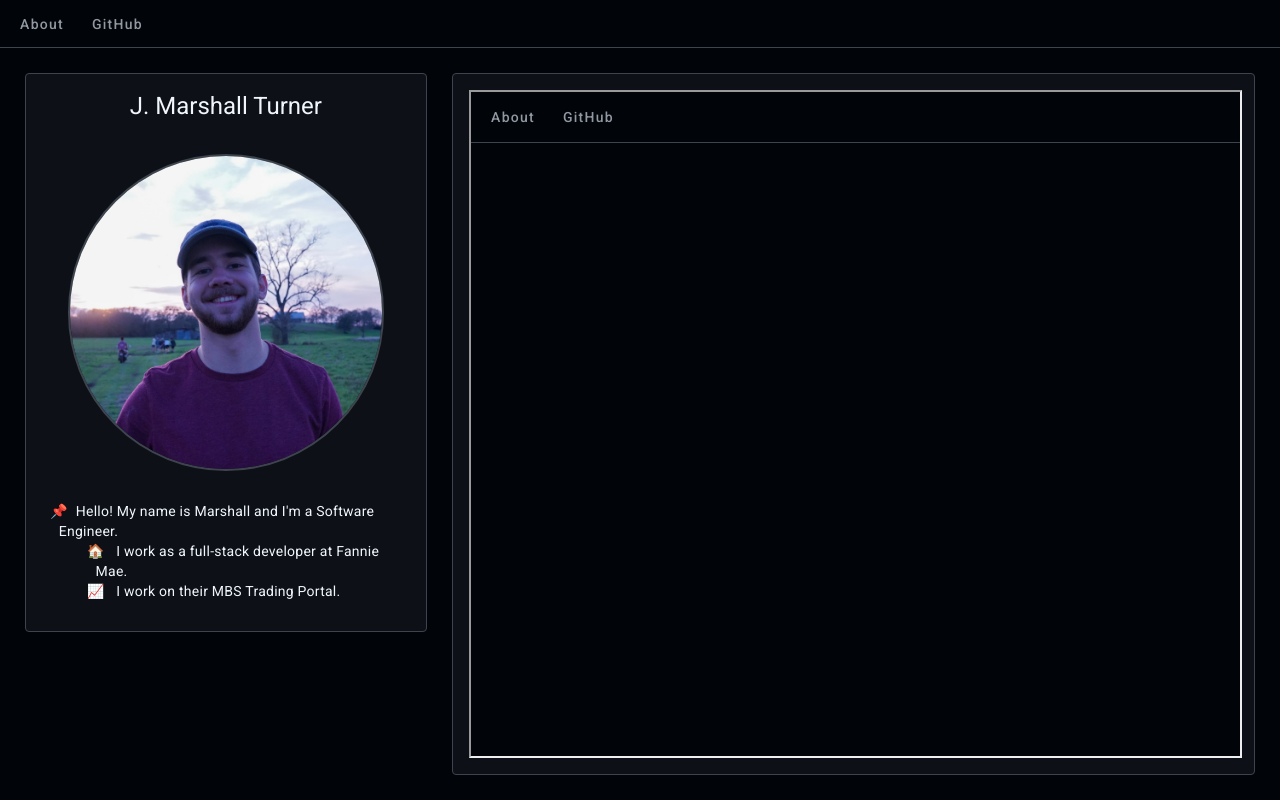
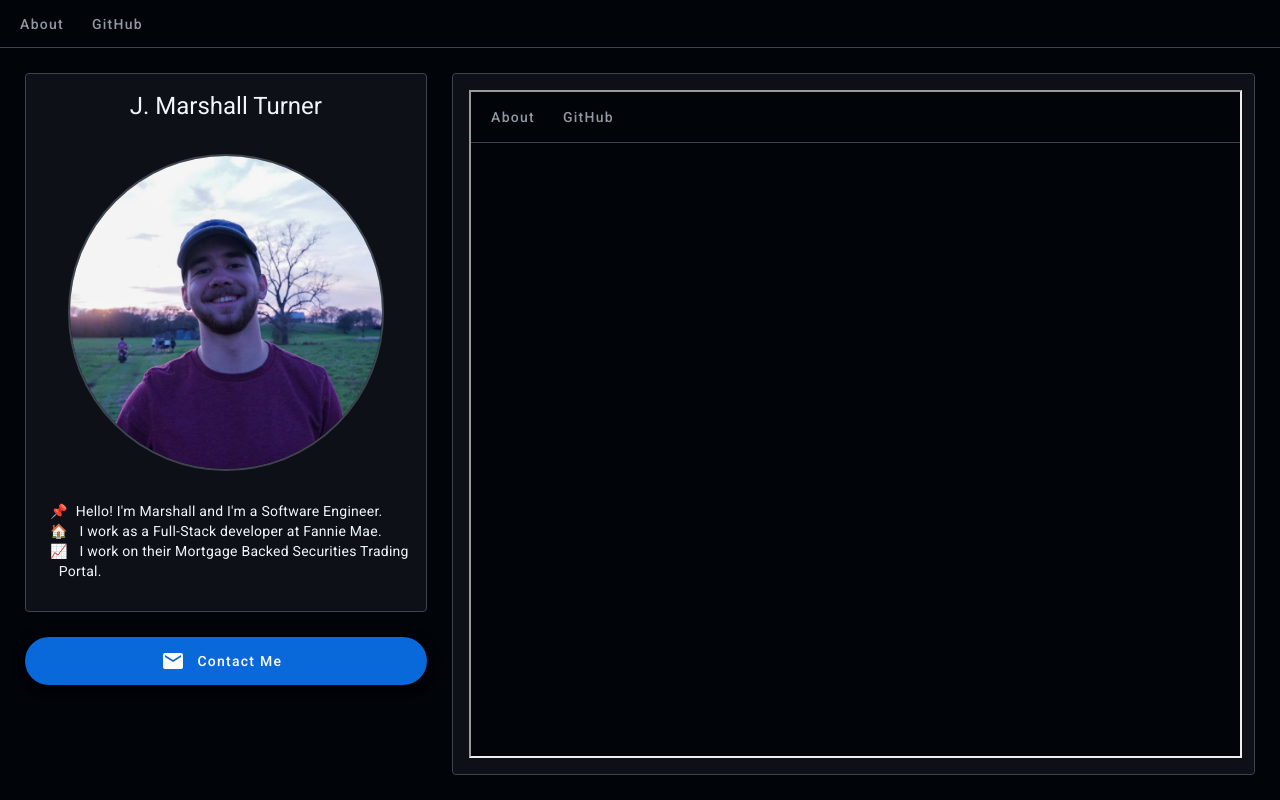
Before and after one commit to Marshall-Artz/jmarshallturner, an Angular app: page /about in a window 1280 px wide. Built offline with nearby package versions, Linux system fonts and the light colour scheme.

Commit message:
Added contact me button

```diff
--- a/src/app/app.module.ts
+++ b/src/app/app.module.ts
@@ -11,6 +11,7 @@ import { ProjectsContainerComponent } from './components/projects-container/proj
 import { MatCardModule } from '@angular/material/card';
 import { AboutCardComponent } from './components/about-container/about-card/about-card.component';
 import { ResumeCardComponent } from './components/about-container/resume-card/resume-card.component';
+import { MatIconModule } from '@angular/material/icon';
 
 @NgModule({
   declarations: [
@@ -25,7 +26,8 @@ import { ResumeCardComponent } from './components/about-container/resume-card/re
     BrowserModule,
     AppRoutingModule,
     MatButtonModule,
-    MatCardModule
+    MatCardModule,
+    MatIconModule
   ],
   providers: [
     provideClientHydration(),
--- a/src/app/components/about-container/about-card/about-card.component.css
+++ b/src/app/components/about-container/about-card/about-card.component.css
@@ -22,28 +22,19 @@ ul > li {
     text-indent: -1.2em;
 }
 
-ul > li::before {
+ul > li:nth-child(1)::before {
     content: "📌";
     padding: 8px;
 }
 
-ul > li > ul {
-    padding-left: 20px;
+ul > li:nth-child(2)::before {
+    content: "🏠";
+    padding: 8px;
 }
 
-ul > li > ul > li:nth-child(1)::before {
-    content: "🏠";
-    padding-right: 8px;
-}
-
-ul > li > ul > li:nth-child(2)::before {
+ul > li:nth-child(3)::before {
     content: "📈";
-    padding-right: 8px;
-}
-
-.bullet {
-    margin-top: 10px;
-    color: #F0F6FC;
+    padding: 8px;
 }
 
 .mdc-card {
@@ -55,3 +46,8 @@ ul > li > ul > li:nth-child(2)::before {
     background-color: #0D1117 !important;
     border: 1px solid #3d444d !important;
 }
+
+.contact-button {
+    width: 100%;
+    background-color: #0969DA;
+}
--- a/src/app/components/about-container/about-card/about-card.component.html
+++ b/src/app/components/about-container/about-card/about-card.component.html
@@ -2,15 +2,21 @@
     <h1 class="card-title">J. Marshall Turner</h1>
     <img class="card-headshot" src="assets/headshot.jpg">
     <ul>
-        <li class="bullet-tack">Hello! My name is Marshall and I'm a Software Engineer.
-            <ul>
-                <li class="bullet-house">
-                    I work as a full-stack developer at Fannie Mae.
-                </li>
-                <li class="bullet-stock">
-                    I work on their MBS Trading Portal.
-                </li>
-            </ul>
+        <li class="bullet-tack">Hello! I'm Marshall and I'm a Software Engineer.
+        <li class="bullet-house">
+            I work as a Full-Stack developer at Fannie Mae.
+        </li>
+        <li class="bullet-stock">
+            I work on their Mortgage Backed Securities Trading Portal.
         </li>
     </ul>
 </mat-card>
+<button
+    button
+    mat-fab
+    extended
+    class="contact-button"
+    onclick="window.location.href='mailto:marshallarts12@gmail.com'">
+    <mat-icon>mail</mat-icon>
+    Contact Me
+</button>
--- a/src/app/components/about-container/about-container.component.css
+++ b/src/app/components/about-container/about-container.component.css
@@ -4,7 +4,7 @@
     min-height: 0;
 }
 
-.about-container {
+.about-page-container {
     height: 100%;
     display: flex;
     padding: 25px;
@@ -14,7 +14,10 @@
 
 app-about-card {
     flex: 1;
+    display: flex;
+    flex-direction: column;
     min-width: 0;
+    gap: 25px;
 }
 
 app-resume-card {
@@ -23,7 +26,7 @@ app-resume-card {
 }
 
 @media (max-width: 768px) {
-    .about-container {
+    .about-page-container {
         flex-direction: column;
         overflow-y: auto;
     }
--- a/src/app/components/about-container/about-container.component.html
+++ b/src/app/components/about-container/about-container.component.html
@@ -1,4 +1,4 @@
-<div class="about-container">
+<div class="about-page-container">
     <app-about-card class="about-card-container"></app-about-card>
     <app-resume-card class="resume-card-container"></app-resume-card>
 </div>
```
